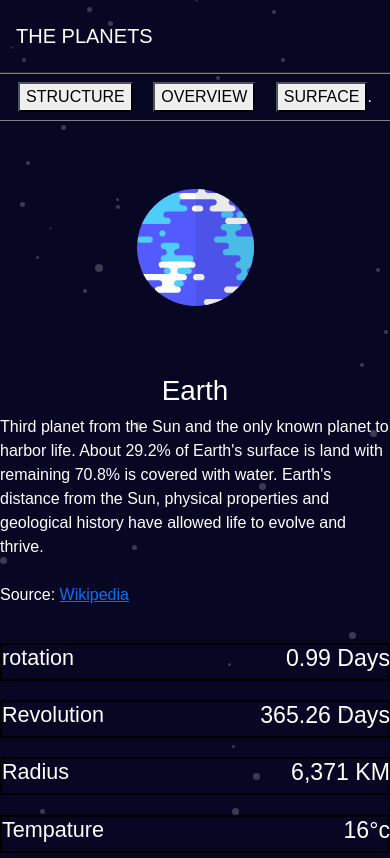
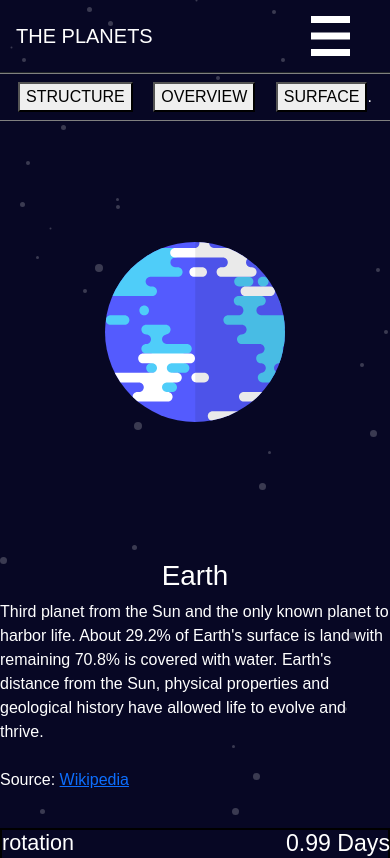
Before and after one commit to Nmelms/planets, a React (Create React App) app: page / in a window 390 px wide. Shown: the top 858 px of the page. Built offline with nearby package versions, Linux system fonts and the light colour scheme.

Commit message:
added display and hide for mobileMenu

```diff
--- a/src/App.js
+++ b/src/App.js
@@ -7,6 +7,7 @@ import Jupiter from "./components/Jupiter"
 import Saturn from "./components/Saturn"
 import Neptune from "./components/Neptune"
 import Uranus from "./components/Uranus"
+import MobileMenu from "./components/MobileMenu"
 import {Routes, BrowserRouter as Router, Switch, Route} from 'react-router-dom'
 import {Container} from 'react-bootstrap'
 import data from './data/data.json'
@@ -14,13 +15,18 @@ import {useState } from 'react'
 
 
 function App() {
+  const[menuActive, setMenuActive] = useState(false)
+  const handleClick = () => {
+    setMenuActive(!menuActive)
+  }
 
 
   return (
 
 
     <Router >
-      <NavBar />
+      <NavBar handleClick={handleClick}/>
+      {menuActive && <MobileMenu />}
       <Routes>
         <Route data={data} path="/" element={<Earth data={data[2]} />} />
         <Route path="/mars" element={<Mars data={data[3]} />} />
--- /dev/null
+++ b/src/components/MobileMenu.js
@@ -0,0 +1,9 @@
+import React from 'react'
+
+export default function mobileMenu() {
+  return (
+    <div>
+
+    </div>
+  )
+}
--- a/src/components/NavBar.js
+++ b/src/components/NavBar.js
@@ -1,16 +1,20 @@
 import React from 'react'
 import {Navbar, Row, Col, Container, Nav} from 'react-bootstrap'
+import hamburgerIcon from '../assets/icon-hamburger.svg'
 import { Link } from "react-router-dom"
 
 
 
-export default function NavBar() {
+export default function NavBar({handleClick}) {
+
+
   return (
     <div  >
       <Navbar  variant="dark" className="p-3 navBar h-25  border-dark border-bottom"  >
         <Row className=" d-flex navRow justify-content-center" className="w-100">
-          <Navbar.Brand className="align-self-center navTitle ml-2" href="/">THE PLANETS</Navbar.Brand>
-          <Col className="d-flex navCol justify-content-center" >
+         <Col className="d-flex navCol" >
+          <Navbar.Brand className="align-self-start navTitle ml-2" href="/">THE PLANETS</Navbar.Brand>
+            <img onClick={() => handleClick()} className="hamburgerIcon" src={hamburgerIcon} />
             <Nav className="nav vw-100  d-flex">
               <Nav.Link className="navLink" href="/mercury">MERCURY</Nav.Link>
               <Nav.Link className="navLink" href="/venus">VENUS</Nav.Link>
--- a/src/index.css
+++ b/src/index.css
@@ -43,10 +43,31 @@ code {
 
 
 @media screen and (min-width: 1px) and (max-width: 768px) {
+  .iconCol{
+    width: 100vw !important
+  }
+  .hamburgerIcon{
+    height: auto;
+    width: 10vw;
+    margin-left: auto;
+  }
+  .hamburgerIcon:hover{
+    cursor: pointer;
+  }
+  .wrapper{
+    display: grid;
+    grid-template-areas:
+    "infoSelect"
+    "pic"
+    "details"
+    "stats";
+  }
   .surfaceImg{
     position: absolute;
-    height: 10%;
-    margin-top: 12rem;
+    align-self: flex-end;
+    z-index: 1;
+    height: 30%;
+    margin-bottom: 2rem;
 
   }
   .nav{
@@ -60,15 +81,19 @@ code {
     padding: 2%;
  }
  .planetDiv{
-   height: 30vh;
+   height: 50vh;
    display: flex;
+   position: relative;
    justify-content: center;
    align-items: center;
+   background-size: contain;
  }
  .planetImg{
-   width: 30%
+   position:absolute;
+   transform: scale(.4);
  }
  .descriptBox{
+   padding-top: 1rem;
    height: auto;
    overflow-y: hidden;
  }
@@ -114,6 +139,8 @@ code {
     flex-direction: column;
     justify-content: center;
     align-items: center;
+    margin-left: 1rem;
+    max-height: 90%;
 
   }
   .infoSelectItem{
@@ -123,6 +150,7 @@ code {
     padding: 1rem;
     border: 1px solid gold;
     width: 100%;
+
   }
   .infoSelectItem:hover{
     background-color: purple;
@@ -133,6 +161,7 @@ code {
   .descriptBox{
     padding: 1rem;
     overflow: auto;
+    height: 100%
   }
   .descriptBox>p{
     padding-top: 2rem;
@@ -143,12 +172,12 @@ code {
   .stats{
     display: flex;
     justify-content: space-between;
-    max-height: 45vh;
+    max-height: 40vh;
     width: 100vw;
     padding: .5rem;
   }
   .statsItem{
-    max-height: 4%;
+    max-height: 3%;
     overflow: hidden;
     border: 1px solid gray;
     width: 25%;
@@ -241,6 +270,7 @@ code {
   }
   .statsItem{
     border: 1px solid gray;
+    max-height: 100%;
     width: 24%
   }
 
```
